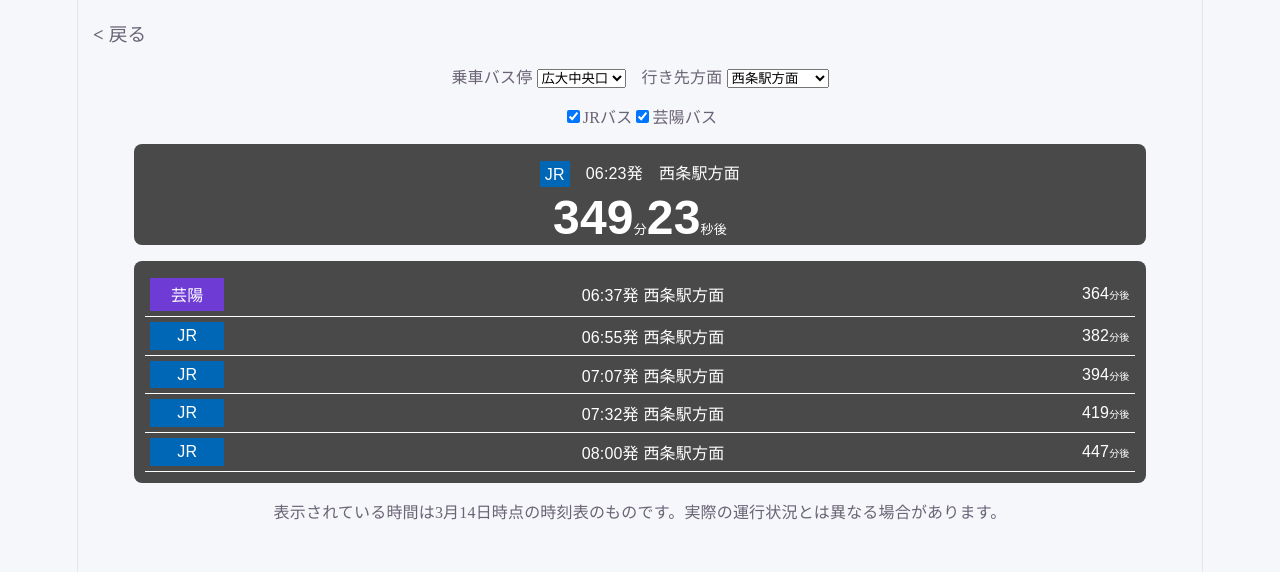
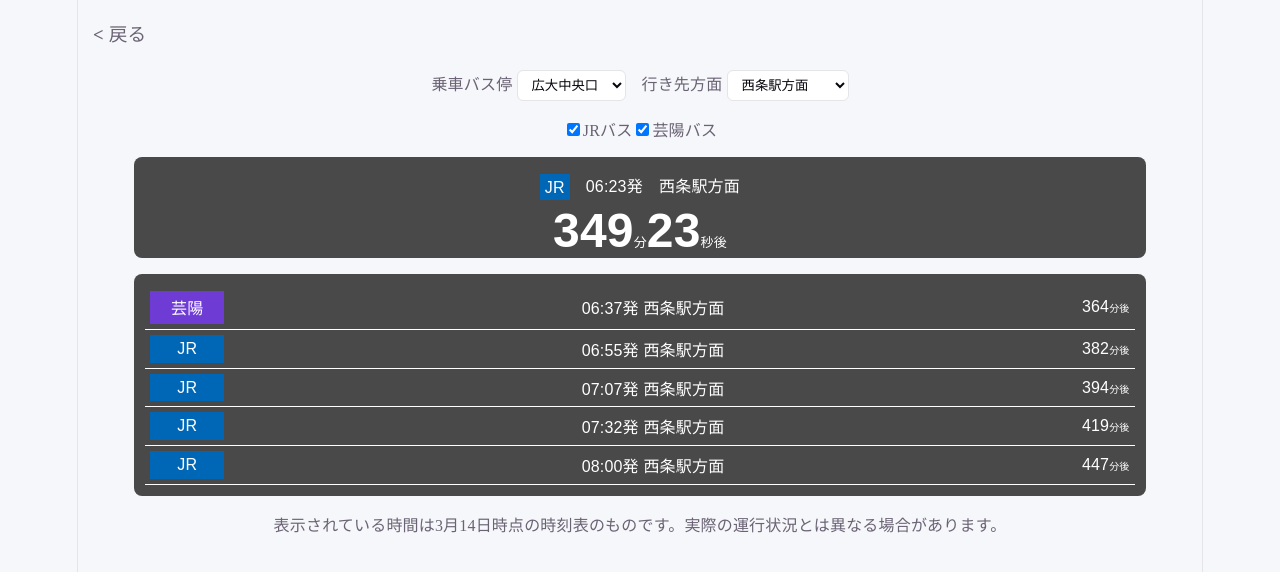
Before and after one commit to zikanwari/HUtility, a React (Vite) app: page /bus-timer in a window 1280 px wide. Shown: the top 572 px of the page. Built offline with nearby package versions, Linux system fonts and the light colour scheme.

Commit message:
iOSのテスト環境があるって素晴らしいですね

```diff
--- a/src/assets/menu.css
+++ b/src/assets/menu.css
@@ -51,3 +51,12 @@
 .menu-content.open {
     grid-template-rows: 1fr;
 }
+
+.select-menu {
+    margin-top: 6px;
+    padding: 6px 10px;
+    border-radius: 6px;
+    border: 1px solid var(--border);
+    background: var(--cell-bg);
+    color: var(--text-h);
+}
--- a/src/pages/settings/settings.css
+++ b/src/pages/settings/settings.css
@@ -17,15 +17,6 @@
     font-weight: 600;
 }
 
-.theme-select {
-    margin-top: 6px;
-    padding: 6px 10px;
-    border-radius: 6px;
-    border: 1px solid var(--border);
-    background: var(--cell-bg);
-    color: var(--text-h);
-}
-
 .back {
     padding: 0 15px;
     text-align: left;
--- a/src/pages/settings/settings.tsx
+++ b/src/pages/settings/settings.tsx
@@ -114,7 +114,7 @@ export default function Settings({ themeMode, onThemeModeChange, setTab }: Setti
                     <label className="theme-label" htmlFor="theme-mode">テーマ</label><br />
                     <select
                         id="theme-mode"
-                        className="theme-select"
+                        className="select-menu"
                         value={themeMode}
                         onChange={(event) => onThemeModeChange(event.target.value as ThemeMode)}
                     >
--- a/src/pages/tools/bus-timer/bus-timer.tsx
+++ b/src/pages/tools/bus-timer/bus-timer.tsx
@@ -1,6 +1,8 @@
 import { useState, useEffect } from 'react'
 import { useNavigate } from 'react-router-dom'
+
 import './bus-timer.css'
+import '../../../assets/menu.css'
 import busData from '../../../assets/bus.json'
 import * as BusUtils from "./bus-utils";
 
@@ -132,6 +134,7 @@ export default function BusTimer() {
                         <label htmlFor="departure">乗車バス停 </label>
                         <select
                             id="departure"
+                            className="select-menu"
                             value={departure}
                             onChange={(e) => setDeparture(e.target.value)}
                         >
@@ -150,6 +153,7 @@ export default function BusTimer() {
                         <label htmlFor="arrival">行き先方面 </label>
                         <select
                             id="arrival"
+                            className="select-menu"
                             value={arrival}
                             onChange={(e) => setArrival(e.target.value)}
                         >
```
Also changed, not shown: 1 other file (tests, documents, lock files or other folders).
